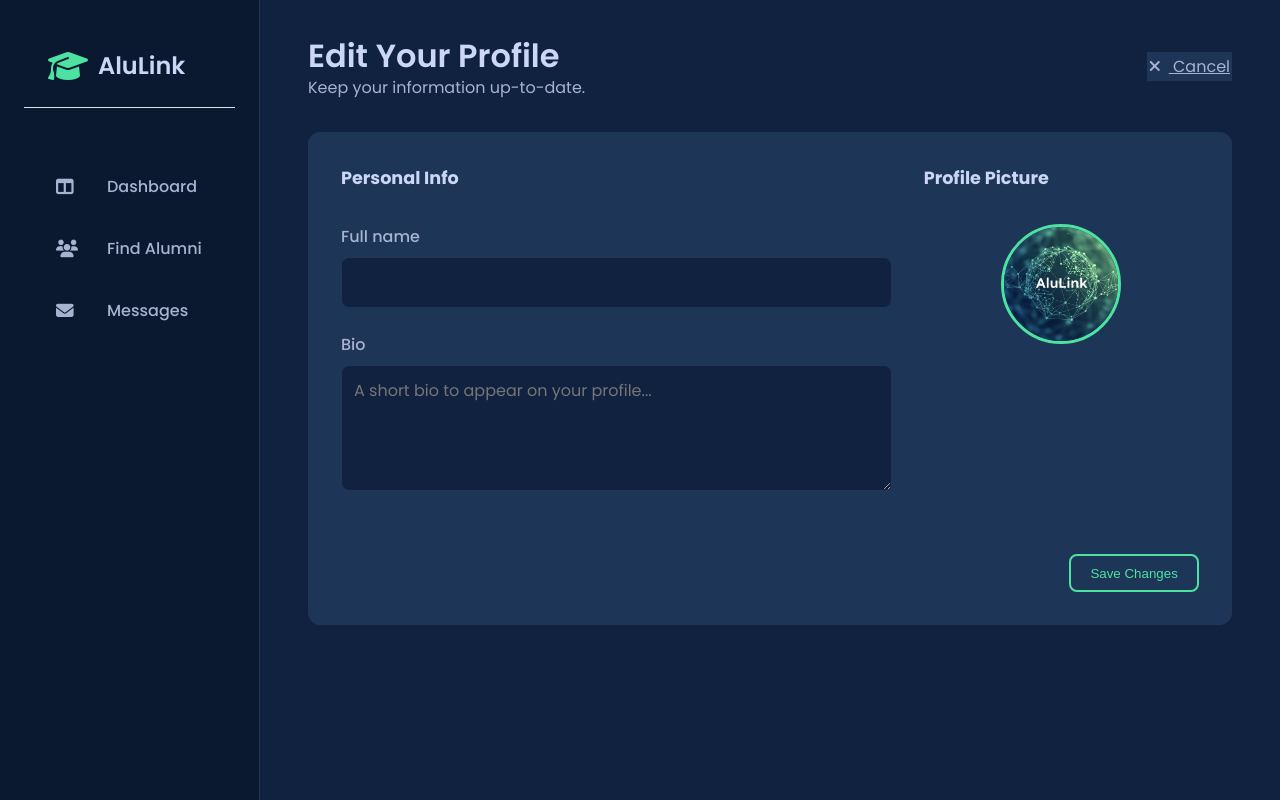
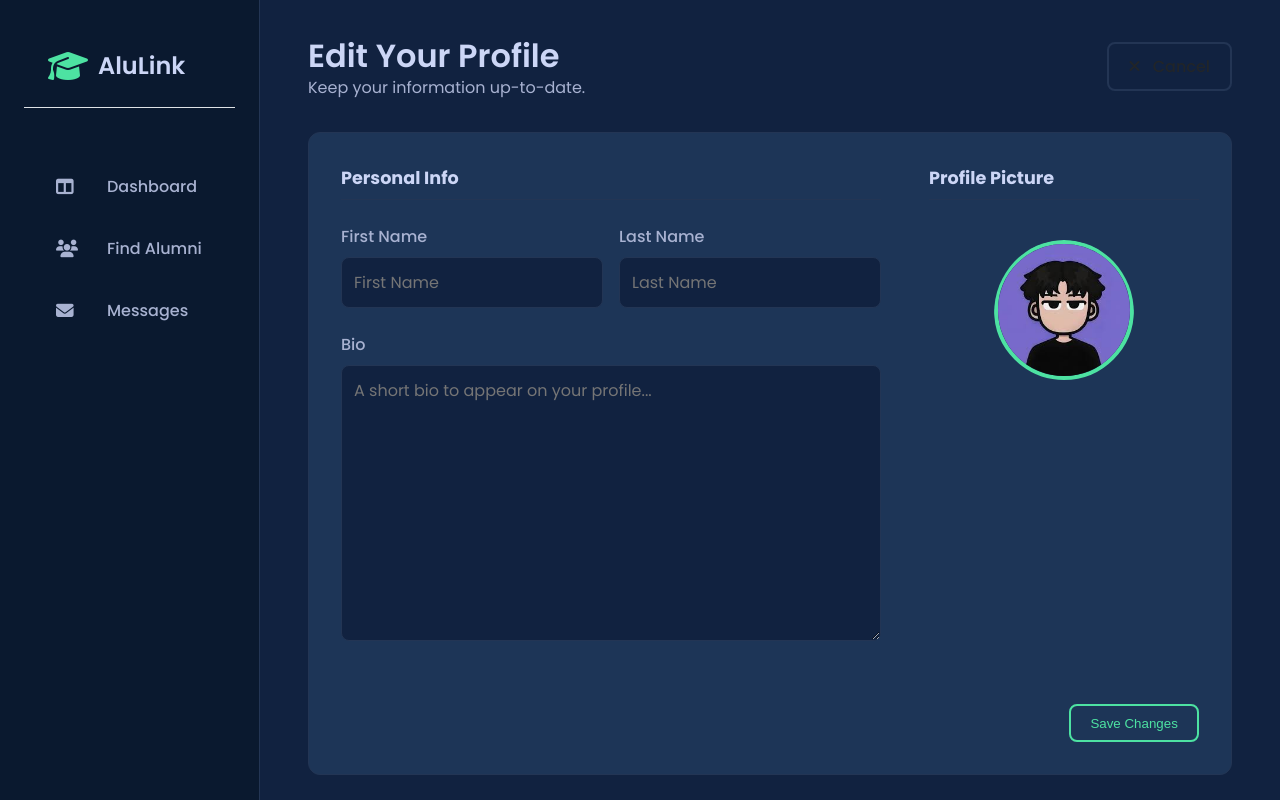
Before and after one commit to ShinePaul1202/alumni_connect, a Django app: template alumni_connect/core/templates/core/profile_update.html in a window 1280 px wide. Run offline with Django 5.2, Linux system fonts and the light colour scheme; the template is opened without the code that fills it: values that come from a table or form of the project are taken from there, others are empty.

Commit message:
edited some things in the profile edit section

```diff
--- a/alumni_connect/core/forms.py
+++ b/alumni_connect/core/forms.py
@@ -1,7 +1,10 @@
+# C:\project\alumni_connect\core\forms.py
+
 from django import forms
 from django.contrib.auth.models import User
-from .models import Profile # Import the Profile model
+from .models import Profile
 
+# --- REGISTRATION FORM ---
 class RegistrationForm(forms.Form):
     DEPARTMENT_CHOICES = [
         ('', 'Select your Department'),
@@ -10,14 +13,12 @@ class RegistrationForm(forms.Form):
         ('Mechanical Engineering', 'Mechanical Engineering'),
     ]
 
-    # --- User Account Fields ---
     full_name = forms.CharField(max_length=150, required=True, widget=forms.TextInput(attrs={'placeholder': 'Your Full Name (e.g., Shine Paul)'}))
     username = forms.CharField(max_length=150, required=True, widget=forms.TextInput(attrs={'placeholder': 'Admission No.(no space needed)'}))
     email = forms.EmailField(required=True, widget=forms.EmailInput(attrs={'placeholder': 'Your Email Address'}))
     password = forms.CharField(required=True, widget=forms.PasswordInput(attrs={'placeholder': 'Create a Password'}), label="Password")
     password2 = forms.CharField(required=True, widget=forms.PasswordInput(attrs={'placeholder': 'Confirm Your Password'}), label="Confirm Password")
 
-    # --- Profile Fields ---
     user_type = forms.ChoiceField(choices=[('student', 'Student'), ('alumni', 'Alumni')], widget=forms.Select(attrs={'id': 'id_user_type'}))
     department = forms.ChoiceField(choices=DEPARTMENT_CHOICES)
     graduation_year = forms.IntegerField(required=True, widget=forms.NumberInput(attrs={'placeholder': 'Graduation Year'}))
@@ -48,32 +49,33 @@ class RegistrationForm(forms.Form):
             raise forms.ValidationError("An account with this email address already exists.")
         return email
 
-# --- ADD THIS NEW FORM CLASS FOR PROFILE UPDATING ---
-class ProfileUpdateForm(forms.ModelForm):
-    # These fields from the model will now be controlled by our form
-    currently_employed = forms.BooleanField(required=False, label="I am currently employed")
-    had_past_job = forms.BooleanField(required=False, label="I have past work experience")
+# --- FORM FOR UPDATING USER'S FIRST/LAST NAME ---
+class UserUpdateForm(forms.ModelForm):
+    first_name = forms.CharField(max_length=100, required=True, widget=forms.TextInput(attrs={'placeholder': 'First Name'}))
+    last_name = forms.CharField(max_length=100, required=True, widget=forms.TextInput(attrs={'placeholder': 'Last Name'}))
 
     class Meta:
+        model = User
+        fields = ['first_name', 'last_name']
+
+# --- THIS IS THE CORRECTED FORM ---
+class ProfileUpdateForm(forms.ModelForm):
+    class Meta:
         model = Profile
-        # Include ALL the fields we want to edit
-        fields = [
-            'avatar', 'full_name', 'bio', 'department', 'graduation_year',
-            'currently_employed', 'job_title', 'company_name',
-            'had_past_job', 'past_job_title', 'past_company_name'
-        ]
+        # We now use 'avatar' to match the model field name
+        fields = ['bio', 'avatar']
         widgets = {
-            'bio': forms.Textarea(attrs={'rows': 4, 'placeholder': 'A short bio to appear on your profile...'}),
-            'job_title': forms.TextInput(attrs={'placeholder': 'e.g., Software Engineer'}),
-            'company_name': forms.TextInput(attrs={'placeholder': 'e.g., Google'}),
-            'past_job_title': forms.TextInput(attrs={'placeholder': 'e.g., Intern'}),
-            'past_company_name': forms.TextInput(attrs={'placeholder': 'e.g., Microsoft'}),
+            'bio': forms.Textarea(attrs={'placeholder': 'A short bio to appear on your profile...'}),
+        }
+        labels = {
+            # We also update the label to refer to 'avatar'
+            'avatar': 'Change Profile Picture',
         }
 
+# --- SETTINGS FORM ---
 class SettingsForm(forms.ModelForm):
     class Meta:
         model = Profile
-        # We'll use the fields we already added to the model
         fields = ['email_on_new_message']
         labels = {
             'email_on_new_message': 'Email me when I receive a new message',
--- a/alumni_connect/core/templates/core/profile_update.html
+++ b/alumni_connect/core/templates/core/profile_update.html
@@ -4,7 +4,6 @@
 {% block title %}Update Profile | AluLink{% endblock %}
 
 {% block content %}
-<!-- Link to the dashboard stylesheet for a consistent look and feel -->
 <link rel="stylesheet" href="{% static 'core/css/dashboard.css' %}">
 
 <body class="dashboard-body">
@@ -12,26 +11,18 @@
         <!-- ===== Sidebar ===== -->
         <aside class="sidebar">
             <div class="sidebar-header">
-                <!-- FIX #1: Added 'core:' namespace -->
                 <a href="{% url 'core:home' %}" class="brand-logo">
                     <i class="fa-solid fa-graduation-cap"></i>
                     <span>AluLink</span>
                 </a>
             </div>
             <nav class="sidebar-nav">
-                <!-- FIX #2: Added 'core:' namespace to BOTH dashboard links -->
                 <a href="{% if request.user.profile.user_type == 'student' %}{% url 'core:student_dashboard' %}{% else %}{% url 'core:alumni_dashboard' %}{% endif %}" class="nav-item">
                     <i class="fa-solid fa-table-columns"></i>
                     <span>Dashboard</span>
                 </a>
-                <a href="#" class="nav-item">
-                    <i class="fa-solid fa-users"></i>
-                    <span>Find Alumni</span>
-                </a>
-                <a href="#" class="nav-item">
-                    <i class="fa-solid fa-envelope"></i>
-                    <span>Messages</span>
-                </a>
+                <a href="#" class="nav-item"><i class="fa-solid fa-users"></i><span>Find Alumni</span></a>
+                <a href="#" class="nav-item"><i class="fa-solid fa-envelope"></i><span>Messages</span></a>
             </nav>
         </aside>
 
@@ -42,7 +33,7 @@
                     <h1 class="main-title">Edit Your Profile</h1>
                     <p class="main-subtitle">Keep your information up-to-date.</p>
                 </div>
-                 <!-- FIX #3: Added 'core:' namespace -->
+                 <!-- The cancel button now uses the improved btn-secondary style -->
                  <a href="{% url 'core:profile' %}" class="btn-secondary">
                     <i class="fa-solid fa-xmark" style="margin-right: 8px;"></i>
                     Cancel
@@ -50,44 +41,49 @@
             </header>
 
             <div class="form-container">
-                <!-- IMPORTANT: Add enctype for file uploads to work -->
                 <form method="post" enctype="multipart/form-data">
                     {% csrf_token %}
-
-                    <!-- Display non-field errors if any -->
-                    {% if form.non_field_errors %}
-                        <div class="form-errors">{{ form.non_field_errors }}</div>
-                    {% endif %}
 
                     <div class="form-grid">
                         <!-- Personal Info Section -->
                         <div class="form-section">
                             <h3 class="form-section-title">Personal Info</h3>
+
+                            <div class="name-grid">
+                                <div class="form-group">
+                                    <label for="{{ u_form.first_name.id_for_label }}">First Name</label>
+                                    {{ u_form.first_name }}
+                                    {% if u_form.first_name.errors %}<div class="field-errors">{{ u_form.first_name.errors }}</div>{% endif %}
+                                </div>
+                                <div class="form-group">
+                                    <label for="{{ u_form.last_name.id_for_label }}">Last Name</label>
+                                    {{ u_form.last_name }}
+                                    {% if u_form.last_name.errors %}<div class="field-errors">{{ u_form.last_name.errors }}</div>{% endif %}
+                                </div>
+                            </div>
+
                             <div class="form-group">
-                                <label for="{{ form.full_name.id_for_label }}">{{ form.full_name.label }}</label>
-                                {{ form.full_name }}
-                                {% if form.full_name.errors %}<div class="field-errors">{{ form.full_name.errors }}</div>{% endif %}
-                            </div>
-                            <div class="form-group">
-                                <label for="{{ form.bio.id_for_label }}">{{ form.bio.label }}</label>
-                                {{ form.bio }}
-                                {% if form.bio.errors %}<div class="field-errors">{{ form.bio.errors }}</div>{% endif %}
+                                <label for="{{ p_form.bio.id_for_label }}">Bio</label>
+                                {{ p_form.bio }}
+                                {% if p_form.bio.errors %}<div class="field-errors">{{ p_form.bio.errors }}</div>{% endif %}
                             </div>
                         </div>
 
-                        <!-- Avatar Section -->
+                        <!-- FIX #2 & #3: Avatar section with professional icon and working click -->
                         <div class="form-section">
                             <h3 class="form-section-title">Profile Picture</h3>
                             <div class="avatar-upload-group">
-                                {% if form.instance.image %}
-                                    <img src="{{ form.instance.image.url }}" alt="Current Avatar" class="current-avatar">
-                                {% else %}
-                                    <img src="{% static 'core/images/images.jpg' %}" alt="Default Avatar" class="current-avatar">
-                                {% endif %}
-                                <div class="avatar-field-wrapper">
-                                    {{ form.image }}
-                                    {% if form.image.errors %}<div class="field-errors">{{ form.image.errors }}</div>{% endif %}
-                                </div>
+                                <!-- The label's 'for' attribute now correctly points to the input's ID ('id_avatar') -->
+                                <label for="{{ p_form.avatar.id_for_label }}" class="avatar-label">
+                                    <img src="{% if p_form.instance.avatar %}{{ p_form.instance.avatar.url }}{% else %}{% static 'core/images/default.jpg' %}{% endif %}" alt="Avatar Preview" id="avatar-preview" class="current-avatar">
+                                    <!-- This is the new professional camera icon overlay -->
+                                    <div class="avatar-overlay">
+                                        <i class="fa-solid fa-camera"></i>
+                                    </div>
+                                </label>
+                                <!-- The actual file input is hidden but triggered by the label -->
+                                <div style="display: none;">{{ p_form.avatar }}</div>
+                                {% if p_form.avatar.errors %}<div class="field-errors" style="text-align: center;">{{ p_form.avatar.errors }}</div>{% endif %}
                             </div>
                         </div>
                     </div>
@@ -99,9 +95,28 @@
             </div>
         </main>
     </div>
+
+    <!-- JavaScript to preview the image right after selecting it -->
+    <script>
+        // Ensure we are getting the correct input field by its Django-generated ID
+        const avatarInput = document.getElementById('{{ p_form.avatar.id_for_label }}');
+        const avatarPreview = document.getElementById('avatar-preview');
+
+        if (avatarInput) {
+            avatarInput.addEventListener('change', function(event) {
+                if (event.target.files && event.target.files[0]) {
+                    const reader = new FileReader();
+                    reader.onload = function(e) {
+                        avatarPreview.src = e.target.result;
+                    }
+                    reader.readAsDataURL(event.target.files[0]);
+                }
+            });
+        }
+    </script>
 </body>
 
-<!-- Your styles are fine, no changes needed here -->
+
 <style>
 .form-container {
     background-color: var(--surface-color);
@@ -112,8 +127,13 @@
 .form-grid {
     display: grid;
     grid-template-columns: 2fr 1fr;
-    gap: 2rem;
+    gap: 3rem;
     margin-bottom: 2rem;
+}
+.name-grid {
+    display: grid;
+    grid-template-columns: 1fr 1fr;
+    gap: 1rem;
 }
 .form-section-title {
     font-size: 1.1rem;
@@ -145,38 +165,86 @@
     min-height: 120px;
     resize: vertical;
 }
+
+/* FIX #2: Styles for the new professional avatar uploader */
 .avatar-upload-group {
     display: flex;
     flex-direction: column;
     align-items: center;
     gap: 1rem;
+    padding-top: 1rem;
+}
+.avatar-label {
+    position: relative;
+    cursor: pointer;
+    display: inline-block;
+    border-radius: 50%;
+    overflow: hidden; /* Important for keeping the overlay contained */
 }
 .current-avatar {
-    width: 120px;
-    height: 120px;
+    width: 140px;
+    height: 140px;
     border-radius: 50%;
     object-fit: cover;
-    border: 3px solid var(--primary-color);
+    border: 4px solid var(--primary-color);
+    transition: filter 0.3s ease-in-out;
 }
-input[type="file"] {
-    color: transparent;
+.avatar-overlay {
+    position: absolute;
+    top: 0;
+    left: 0;
+    width: 100%;
+    height: 100%;
+    background-color: rgba(0, 0, 0, 0.5);
+    display: flex;
+    align-items: center;
+    justify-content: center;
+    opacity: 0;
+    transition: opacity 0.3s ease-in-out;
+    pointer-events: none; /* Allows clicks to pass through to the label */
 }
+.avatar-overlay i {
+    color: white;
+    font-size: 2rem;
+}
+.avatar-label:hover .current-avatar {
+    filter: brightness(0.7);
+}
+.avatar-label:hover .avatar-overlay {
+    opacity: 1;
+}
+
 .field-errors {
     color: #e57373;
     font-size: 0.875rem;
-    margin-top: 0.25rem;
+    margin-top: 0.5rem;
 }
 .form-actions {
     margin-top: 2rem;
     text-align: right;
 }
+
+/* FIX #1: New professional style for the secondary/cancel button */
 .btn-secondary {
-    background-color: var(--surface-color);
-    color: var(--text-color);
-    border: 2px solid var(--border-color);
+    padding: 10px 20px;
+    border-radius: 8px;
+    font-weight: 500;
+    text-decoration: none;
+    transition: all 0.2s ease-in-out;
+    background-color: transparent; /* No background */
+    color: var(--secondary-color); /* Light text color */
+    border: 2px solid var(--border-color); /* Subtle border */
 }
 .btn-secondary:hover {
-    border-color: var(--text-color);
+    background-color: var(--surface-color); /* Darkens slightly on hover */
+    border-color: var(--secondary-color); /* Border brightens on hover */
+    color: var(--text-color);
+}
+
+@media (max-width: 768px) {
+    .form-grid, .name-grid {
+        grid-template-columns: 1fr;
+    }
 }
 </style>
 
```
Also changed, not shown: alumni_connect/core/models.py (+9 -3 lines), alumni_connect/core/views.py (+17 -30 lines).
